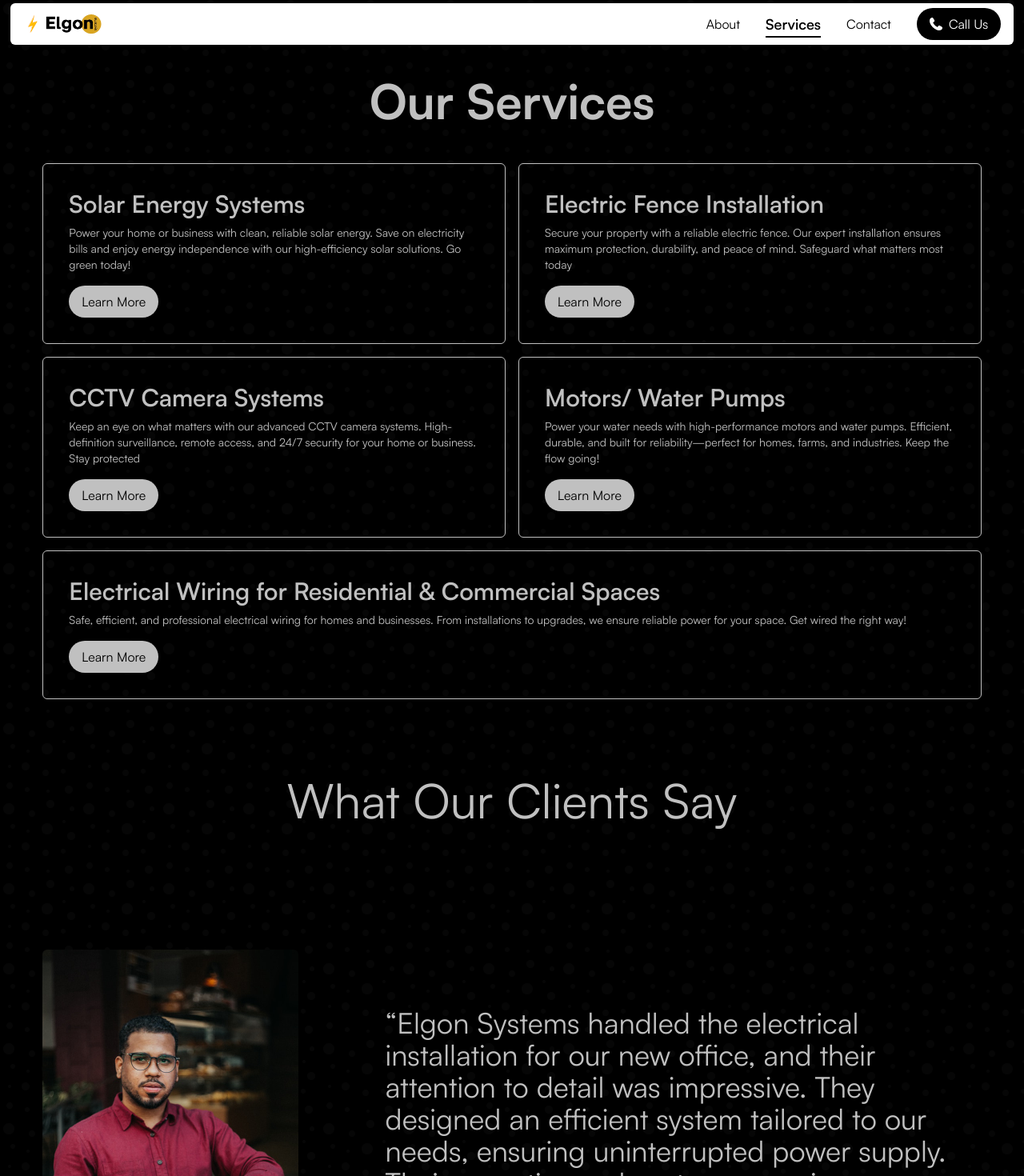
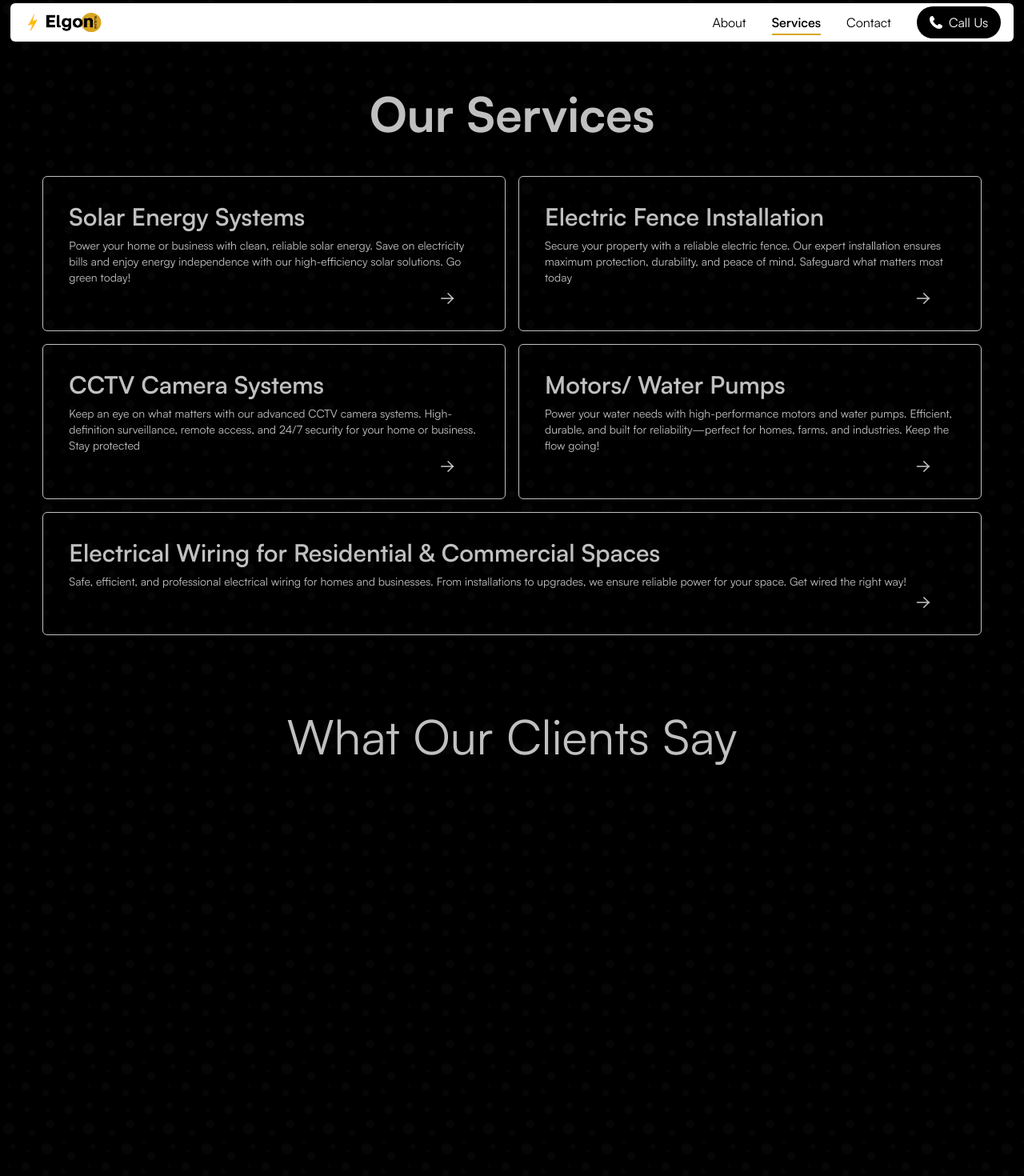
Before and after one commit to Thiiru-Mwangi/elgon-systems, a Vue app: page /services in a window 1280 px wide. Shown: the top 1470 px of the page at 80% size. Built offline with nearby package versions, Linux system fonts and the light colour scheme.

Commit message:
add animations

```diff
--- a/package.json
+++ b/package.json
@@ -13,6 +13,7 @@
     "gsap": "^3.12.7",
     "lenis": "^1.1.21",
     "motion": "^12.4.7",
+    "primeicons": "^7.0.0",
     "vue": "^3.5.13",
     "vue-router": "^4.5.0"
   },
--- a/src/components/Customers.vue
+++ b/src/components/Customers.vue
@@ -1,31 +1,79 @@
 <script setup lang="ts">
 import CustomerCard from "./CustomerCard.vue";
+import { onMounted, ref } from "vue";
+import gsap from "gsap";
+import { ScrollTrigger } from "gsap/ScrollTrigger";
+gsap.registerPlugin(ScrollTrigger);
+const customerRefs = ref([]);
+
+const customers = [
+  {
+    imgSrc: "/customer1.jpg",
+    imgClasses: "-scale-x-100",
+    customerName: "Abdul Ahmed, Managing Director",
+    customerReview:
+      "Elgon Systems handled the electrical installation for our new office, and their attention to detail was impressive. They designed an efficient system tailored to our needs, ensuring uninterrupted power supply. Their expertise and customer service were outstanding!",
+  },
+  {
+    imgSrc: "/customer2.jpg",
+    imgClasses: "",
+    customerName: "William Ndegwa, Business Owner",
+    customerReview:
+      "I needed a secure and efficient electric fence for my property, and Elgon Systems delivered beyond my expectations. Their installation was quick, the materials were high quality, and they took the time to explain how everything works. Now, I feel much safer knowing my property is well-protected. Excellent service",
+  },
+  {
+    imgSrc: "/customer3.jpg",
+    imgClasses: "-scale-x-100",
+    customerName: "Kathy Omondi, Home owner",
+    customerReview:
+      "Elgon Systems installed a solar power system for my home, and I couldn’t be happier! My electricity bills have significantly dropped, and I now have a reliable backup during power outages. Their team was professional, knowledgeable, and ensured everything was installed safely and efficiently. Highly recommended!",
+  },
+];
+
+// Customercard Animation
+onMounted(() => {
+  gsap.utils.toArray(customerRefs.value).forEach((card: any) => {
+    gsap.fromTo(
+      card,
+      {
+        opacity: 0,
+        y: "30px",
+      },
+      {
+        opacity: 1,
+        y: 0,
+        // duration: 1,
+        scrollTrigger: {
+          trigger: card,
+          start: "top 95%",
+          end: "top 5%",
+          toggleActions: "play reverse play reverse",
+          scrub: .5,
+        },
+        ease: "power2.inOut"
+      }
+    );
+  });
+});
 </script>
 
 <template>
   <div class="">
     <!-- <hr /> -->
     <h1 class="text-6xl text-center mt-24 mb-16">What Our Clients Say</h1>
-    <div class="">
+    <div
+      ref="customerRefs"
+      v-for="(customer, index) in customers"
+      :key="index"
+      class=""
+    >
       <CustomerCard
-        img-src="/customer1.jpg"
-        img-classes="-scale-x-100"
-        name="Abdul Ahmed, Managing Director"
-        review="Elgon Systems handled the electrical installation for our new office, and their attention to detail was impressive. They designed an efficient system tailored to our needs, ensuring uninterrupted power supply. Their expertise and customer service were outstanding!"
-      />
-      <CustomerCard img-src="/customer2.jpg" img-classes="" name="William Ndegwa, Business Owner" review="I needed a secure and efficient electric fence
-      for my property, and Elgon Systems delivered beyond my expectations. Their
-      installation was quick, the materials were high quality, and they took the
-      time to explain how everything works. Now, I feel much safer knowing my
-      property is well-protected. Excellent service!"
-      />
-      <CustomerCard
-        img-src="/customer3.jpg"
-        img-classes="-scale-x-100"
-        name="Kathy Omondi, Home owner"
-        review="Elgon Systems installed a solar power system for my home, and I couldn’t be happier! My electricity bills have significantly dropped, and I now have a reliable backup during power outages. Their team was professional, knowledgeable, and ensured everything was installed safely and efficiently. Highly recommended!"
+        :img-src="customer.imgSrc"
+        :img-classes="customer.imgClasses"
+        :name="customer.customerName"
+        :review="customer.customerReview"
       />
     </div>
-    <hr />
+    <!-- <hr /> -->
   </div>
 </template>
--- a/src/components/Footer.vue
+++ b/src/components/Footer.vue
@@ -6,17 +6,17 @@
       <div class="flex items-center gap-4 justify-center">
         <!-- Socials -->
         <div class="hover:scale-105 transition-all">
-          <a href="https://linkedin.com/">
+          <a href="https://linkedin.com/" target="_blank" rel="noopener noreferrer">
             <img src="/in.svg" width="24" height="24" alt="linked-in" />
           </a>
         </div>
         <div class="hover:scale-105 transition-all">
-          <a href="https://youtube.com/">
+          <a href="https://youtube.com/" target="_blank" rel="noopener noreferrer">
             <img src="/youtube.png" width="24" height="24" alt="linked-in" />
           </a>
         </div>
         <div class="hover:scale-105 transition-all">
-          <a href="https://facebook.com/">
+          <a href="https://facebook.com/" target="_blank" rel="noopener noreferrer">
             <img src="/facebook.png" width="24" height="24" alt="linked-in" />
           </a>
         </div>
--- a/src/components/Navbar.vue
+++ b/src/components/Navbar.vue
@@ -1,8 +1,12 @@
 <script setup lang="ts">
 import { RouterLink } from "vue-router";
 import { ref, onUnmounted, onMounted } from "vue";
-
 const isVisible = ref(true);
+const navLinks = ref([
+  { name: "About", path: "/" },
+  { name: "Services", path: "/services" },
+  { name: "Contact", path: "/contact" },
+]);
 let lastScrollY = 0;
 const handleScroll = () => {
   const currentScrollY = window.scrollY;
@@ -22,7 +26,7 @@ onUnmounted(() => {
 <template>
   <header :class="{ hidden: !isVisible }">
     <div class="flex items-center gap-x-1">
-      <div>
+      <div class="">
         <img src="/logo.png" width="24" height="24" alt="logo" />
       </div>
       <div>
@@ -30,35 +34,24 @@ onUnmounted(() => {
       </div>
     </div>
     <nav class="flex gap-8 items-center">
-      <ul class="flex items-center gap-8 py-2 text-black">
-        <li>
-          <RouterLink
-            class="hover:font-bold"
-            active-class="border-b-2 font-semibold pb-1 text-lg"
-            to="/"
-            >About</RouterLink
-          >
-        </li>
-        <li>
-          <RouterLink
-          class="hover:font-bold"
-            active-class="border-b-2 font-semibold pb-1 text-lg"
-            to="/services"
-            >Services</RouterLink
-          >
-        </li>
-        <li>
-          <RouterLink
-          class="hover:font-bold"
-            active-class="border-b-2 font-semibold pb-1 text-lg"
-            to="/contact"
-            >Contact</RouterLink
-          >
-        </li>
-      </ul>
+      <RouterLink
+        v-for="(navLink, index) in navLinks"
+        :key="index"
+        class="relative"
+        active-class=" font-semibold"
+        :to="navLink.path"
+      >
+        {{ navLink.name }}
+        <transition name="underline">
+          <span
+            v-if="$route.path === navLink.path"
+            class="absolute -bottom-1 left-0 w-full h-[2px] bg-[#daa520]"
+          />
+        </transition>
+      </RouterLink>
       <RouterLink :to="{ name: 'Contact' }"
         ><button
-          class="flex items-center gap-2 bg-black text-white px-4 py-2 rounded-full"
+          class="flex items-center justify-center gap-2 bg-black text-white px-4 py-2 rounded-full"
         >
           <img
             src="/white-phone.png"
@@ -94,4 +87,13 @@ header {
 .hidden {
   transform: translateY(-120%);
 }
+
+.underline-enter-active,
+.underline-leave-active {
+  transition: width 0.3s ease-in-out;
+}
+.underline-enter-from,
+.underline-leave-to {
+  width: 0;
+}
 </style>
--- a/src/components/ServiceCard.vue
+++ b/src/components/ServiceCard.vue
@@ -1,32 +1,25 @@
 <script setup lang="ts">
-defineProps<{ pathName: string; imgSrc?: string; no: number; title: string }>();
+import { useRouter } from 'vue-router';
+const router  = useRouter()
+defineProps<{ pathName: string; no: number; title: string }>();
+const goToPathName = (path: string) => {
+  router.push({name: 'Service', params: {serviceName: path}})
+}
 </script>
 
 <template>
   <div class="w-full flex justify-center">
     <div
-      class="mt-2 border flex py-8 px-4 justify-around items-center rounded-md w-11/12"
+      class="mt-2 border flex py-8 px-4 justify-around items-center rounded-md w-11/12 ease-in-out hover:cursor-pointer hover:bg-black hover:text-[#c0c0c0] hover:scale-103 transition-all"
+      @click="goToPathName(pathName)"
     >
       <div class="flex items-center justify-between gap-x-8">
         <p class="self-start text-sm">Service 0{{ no }}</p>
         <div>
-          <!-- <img
-            class="rounded-md"
-            :src= "imgSrc"
-            width="188"
-            height="100"
-            alt=""
-          /> -->
         </div>
       </div>
       <h2 class="text-4xl w-7/12 font-semibold">{{ title }}</h2>
-      <RouterLink
-        class="cursor-pointer"
-        :to="{ name: 'Service', params: { serviceName: pathName } }"
-        ><button class="bg-black text-[#c0c0c0] py-2 px-4 rounded-full">
-          Learn More
-        </button></RouterLink
-      >
+      <span class="pi pi-chevron-right"></span>
     </div>
   </div>
 </template>
--- a/src/components/Services.vue
+++ b/src/components/Services.vue
@@ -1,42 +1,73 @@
 <script setup lang="ts">
 import ServiceCard from "./ServiceCard.vue";
+import { onMounted, ref } from "vue";
+import gsap from "gsap";
+import { ScrollTrigger } from "gsap/ScrollTrigger";
+gsap.registerPlugin(ScrollTrigger);
+
+const serviceCard = ref(null);
+
+const services = [
+  {
+    id: 1,
+    pathName: "wiring",
+    title: "Residential/ Commercial Wiring",
+  },
+  {
+    id: 2,
+    pathName: "solar",
+    title: "Solar Energy Systems",
+  },
+  {
+    id: 3,
+    pathName: "cctv",
+    title: "Outdoor and Indoor Monitoring Systems",
+  },
+  {
+    id: 4,
+    pathName: "electric-fence",
+    title: "Electric Fences",
+  },
+  {
+    id: 5,
+    pathName: "motors",
+    title: "Electric Motors / Water Pumps",
+  },
+];
+
+onMounted(() => {
+  gsap.fromTo(
+    serviceCard.value,
+    {
+      opacity: 0,
+      y: "180px",
+    },
+    {
+      opacity: 1,
+      y: 0,
+      scrollTrigger: {
+        trigger: serviceCard.value,
+      },
+      duration: 1,
+      stagger: 0.1,
+    }
+  );
+});
 </script>
 <template>
-  <div class=" pt-16 pb-24  bg-[#c0c0c0] w-full text-black">
+  <div class="pt-16 pb-24 bg-[#c0c0c0] w-full text-black">
     <div class="mt-16">
       <h1 class="text-center text-6xl font-bold capitalize">What we do</h1>
       <!--  Services -->
       <div class="mt-16">
-        <ServiceCard
-        pathName="wiring"
-          imgSrc="/db5.jpg"
-          :no="1"
-          title="Residential/ Commercial Wiring"
-        ></ServiceCard>
-        <ServiceCard
-        pathName="solar"
-          imgSrc="/solar.png"
-          :no="2"
-          title="Solar Energy Systems"
-        ></ServiceCard>
-        <ServiceCard
-        pathName="cctv"
-          imgSrc="/cctv.webp"npm
-          :no="3"
-          title="Outdoor and Indoor Security Systems"
-        ></ServiceCard>
-        <ServiceCard
-        pathName="electric-fence"
-          imgSrc="/fence.jpg"
-          :no="4"
-          title="Electric fence Installations"
-        ></ServiceCard>
-        <ServiceCard
-        pathName="motors"
-          imgSrc="/motors3.jpg"
-          :no="5"
-          title="Electric Motors / Water Pumps"
-        ></ServiceCard>
+        <div v-for="service in services" ref="serviceCard">
+          <ServiceCard
+            :key="service.id"
+            :pathName="service.pathName"
+            :no="service.id"
+            :title="service.title"
+          ></ServiceCard>
+        </div>
       </div>
       <!-- <hr class="my-24"> -->
     </div>
--- a/src/pages/ServicesPage.vue
+++ b/src/pages/ServicesPage.vue
@@ -1,6 +1,13 @@
 <script setup lang="ts">
+import { useRouter } from "vue-router";
 import Customers from "../components/Customers.vue";
+import { ref, onMounted } from "vue";
+import gsap from "gsap";
+import { ScrollTrigger } from "gsap/ScrollTrigger";
+gsap.registerPlugin(ScrollTrigger);
+const serviceCard = ref(null);
 
+const router = useRouter();
 const services = [
   {
     name: "Solar Energy Systems",
@@ -29,13 +36,19 @@ const services = [
   {
     name: " Electrical Wiring for Residential & Commercial Spaces",
     path: "wiring",
-    description: "Safe, efficient, and professional electrical wiring for homes and businesses. From installations to upgrades, we ensure reliable power for your space. Get wired the right way!"
+    description:
+      "Safe, efficient, and professional electrical wiring for homes and businesses. From installations to upgrades, we ensure reliable power for your space. Get wired the right way!",
   },
 ];
+
+// Programmatic navigation
+const goToService = (path: string) => {
+  router.push({ name: "Service", params: { serviceName: path } });
+};
 </script>
 
 <template>
-  <div class="mt-24">
+  <div class="mt-28">
     <h1 class="font-bold mb-12 text-6xl text-center">Our Services</h1>
     <div class="flex justify-center">
       <div class="flex justify-center gap-4 flex-wrap w-11/12">
@@ -43,19 +56,14 @@ const services = [
         <div
           v-for="service in services"
           :key="service.name"
-          class="grow-1 border w-5/12 p-8 rounded-md"
+          class="grow-1 border w-5/12 p-8 rounded-md hover:cursor-pointer hover:bg-[#c0c0c0] hover:text-black transition-all ease-in-out hover:scale-105"
+          @click="goToService(service.path)"
         >
           <h2 class="text-3xl font-semibold">{{ service.name }}</h2>
           <p class="text-sm mt-2">{{ service.description }}</p>
-          <button
-            class="mt-4 flex bg-[#c0c0c0] text-black px-4 py-2 rounded-full"
-          >
-            <RouterLink
-              :to="{ name: 'Service', params: { serviceName: service.path } }"
-            >
-              Learn More
-            </RouterLink>
-          </button>
+          <div class="flex mt-2 justify-end">
+            <span class="pi pi-arrow-right mr-8"></span>
+          </div>
         </div>
       </div>
     </div>
--- a/src/style.css
+++ b/src/style.css
@@ -1,4 +1,6 @@
 @import "tailwindcss";
+@import 'primeicons/primeicons.css';
+
 @font-face {
   font-family: "Satoshi";
   src: url("/Satoshi-Variable.ttf");
```
Also changed, not shown: src/components/Features.vue (+78 -21 lines), index.html (line endings or trailing spaces), 1 other file (tests, documents, lock files or other folders).
